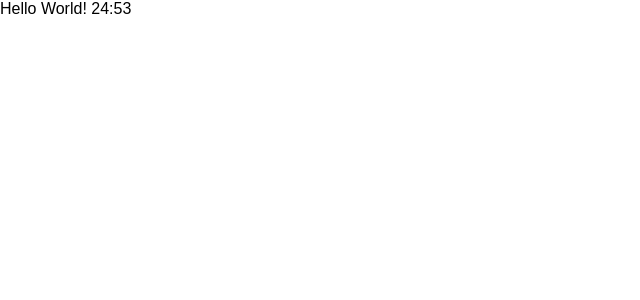
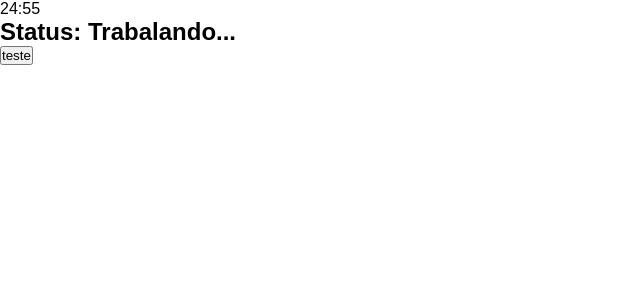
Before and after one commit to JuniorPaula/pomodoro-app, a React (Create React App) app: page / in a window 1280 px wide. Shown: the top 300 px of the page, without its empty margins (0-640 px from the left). Built offline with nearby package versions, Linux system fonts and the light colour scheme.

Commit message:
created timer and button components

```diff
--- /dev/null
+++ b/src/components/button.tsx
@@ -0,0 +1,15 @@
+import React from 'react';
+
+interface Props {
+  onClick?: () => void;
+  text: string;
+  clasName?: string;
+}
+
+export function Button(props: Props): JSX.Element {
+  return (
+    <button className={props.clasName} onClick={props.onClick}>
+      {props.text}
+    </button>
+  );
+}
--- a/src/components/pomodoro-timer.tsx
+++ b/src/components/pomodoro-timer.tsx
@@ -1,6 +1,7 @@
 import React from 'react';
 import { useInterval } from '../hooks/use-interval';
-import { SecondsToTimer } from '../utils/second-to-time';
+import { Button } from './button';
+import { Timer } from './timer';
 
 interface Props {
   defaultPomodoroTime: number;
@@ -13,5 +14,11 @@ export function PomodoroTimer(props: Props): JSX.Element {
     setMainTimer(mainTimer - 1);
   }, 1000);
 
-  return <div>Hello World! {SecondsToTimer(mainTimer)}</div>;
+  return (
+    <div className="pomodoro">
+      <Timer mainTimer={mainTimer} />
+      <h2>Status: Trabalando...</h2>
+      <Button text="teste" />
+    </div>
+  );
 }
--- /dev/null
+++ b/src/components/timer.tsx
@@ -0,0 +1,10 @@
+import React from 'react';
+import { SecondsToTimer } from '../utils/second-to-time';
+
+interface Props {
+  mainTimer: number;
+}
+
+export function Timer(props: Props): JSX.Element {
+  return <div className="timer">{SecondsToTimer(props.mainTimer)}</div>;
+}
```
